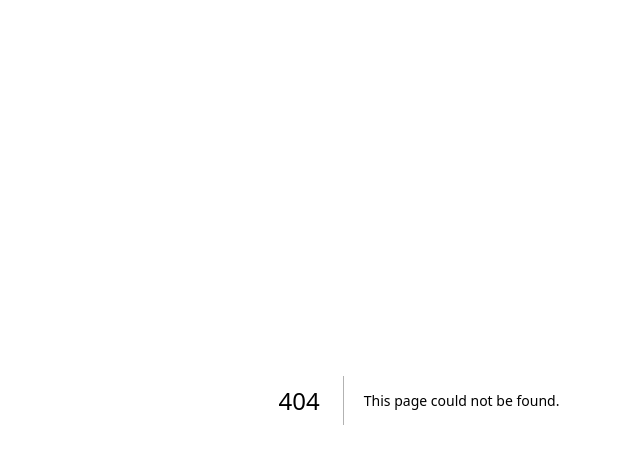
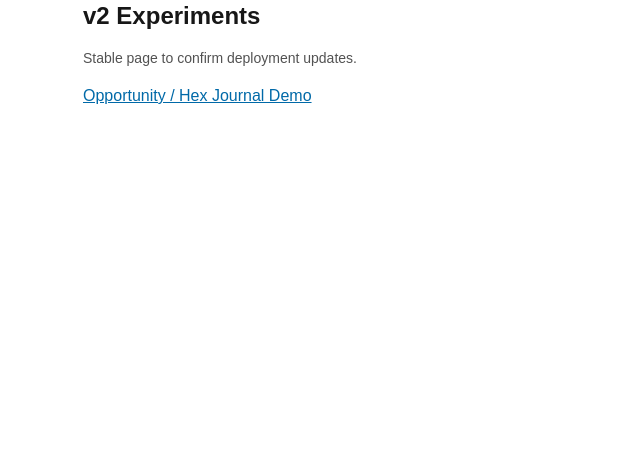
Before and after one commit to hideosuzuki2024fx-blip/mars-grid-demo, a Next.js app: page /v2 in a window 1280 px wide. Before the commit this address had no page. Shown: the top 464 px of the page, without its empty margins (221-861 px from the left). Built offline with nearby package versions, Linux system fonts and the light colour scheme.

Commit message:
feat: add v2 index page with links

```diff
--- /dev/null
+++ b/app/v2/page.tsx
@@ -0,0 +1,17 @@
+export default function V2IndexPage() {
+  return (
+    <main className="min-h-screen p4 md:p8">
+      <div className="mx-auto max-w-2xl space-y-4">
+        <h1 className="text-2xl font-semibold">v2 Experiments</h1>
+        <p className="text-sm text-neutral-600">Stable page to confirm deployment updates.</p>
+        <ul className="space-y-2">
+          <li>
+            <a className="text-sky-700 underline" href="/v2/opportunity">
+              Opportunity / Hex Journal Demo
+            </a>
+          </li>
+        </ul>
+      </div>
+    </main>
+  );
+}
```
